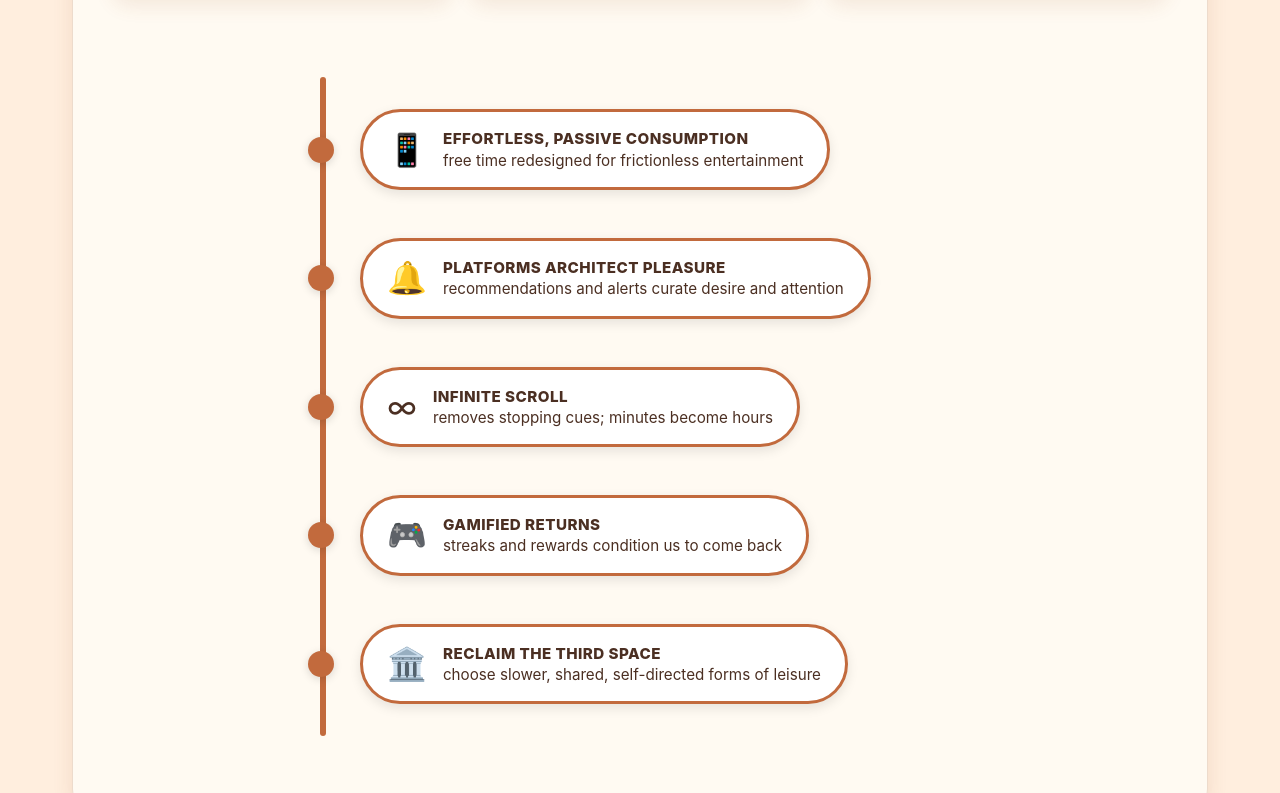
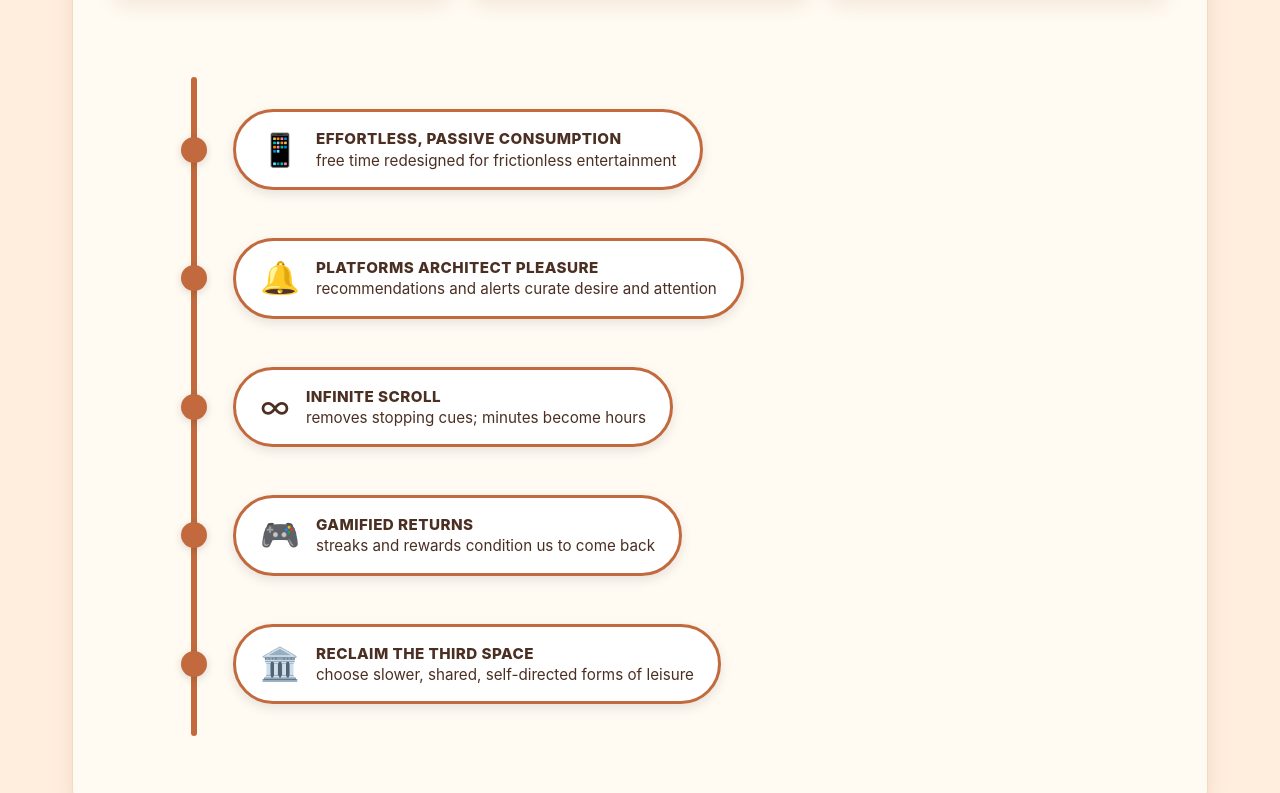
Before and after one commit to EltaBajrami/digital-leisure, a website built with Vite: page index.html in a window 1280 px wide. Shown: the part 1129-1922 px from the top of the page. Built offline with nearby package versions, Linux system fonts and the light colour scheme; a web font is replaced by a local one.

Commit message:
aligment changes for the timeline

```diff
--- a/src/style.css
+++ b/src/style.css
@@ -1303,13 +1303,13 @@ footer {
 .timeline-container {
   position: relative;
   max-width: 800px;
-  margin: 0 auto;
+  margin: 10 auto;
   padding: 2rem 0;
 }
 
 .timeline-line {
   position: absolute;
-  left: 80px;
+  left: 78px;
   top: 0;
   bottom: 0;
   width: 6px;
```
